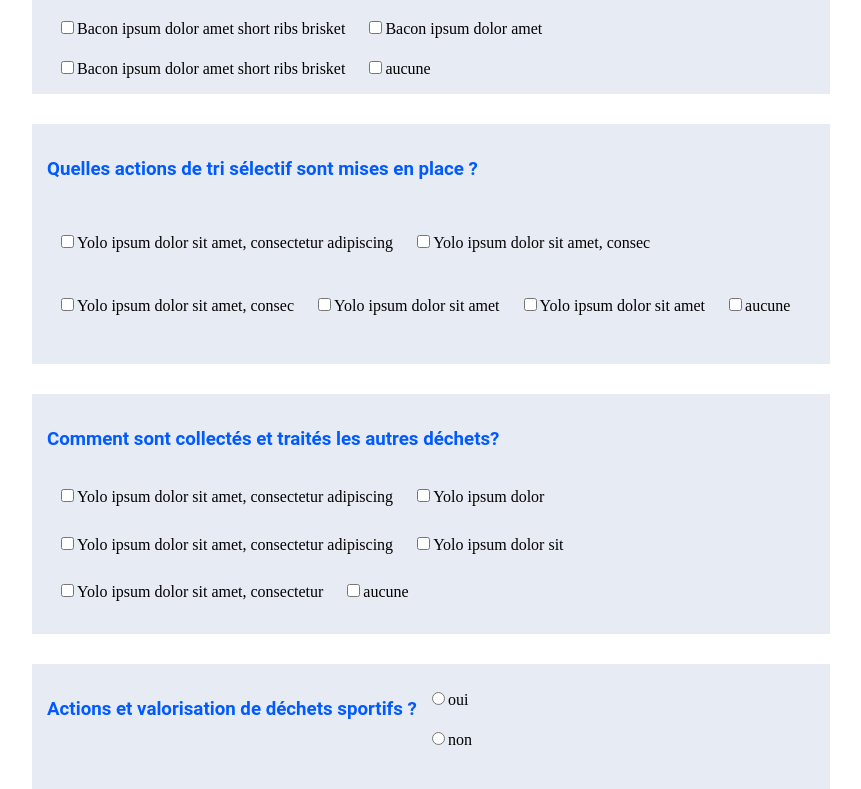
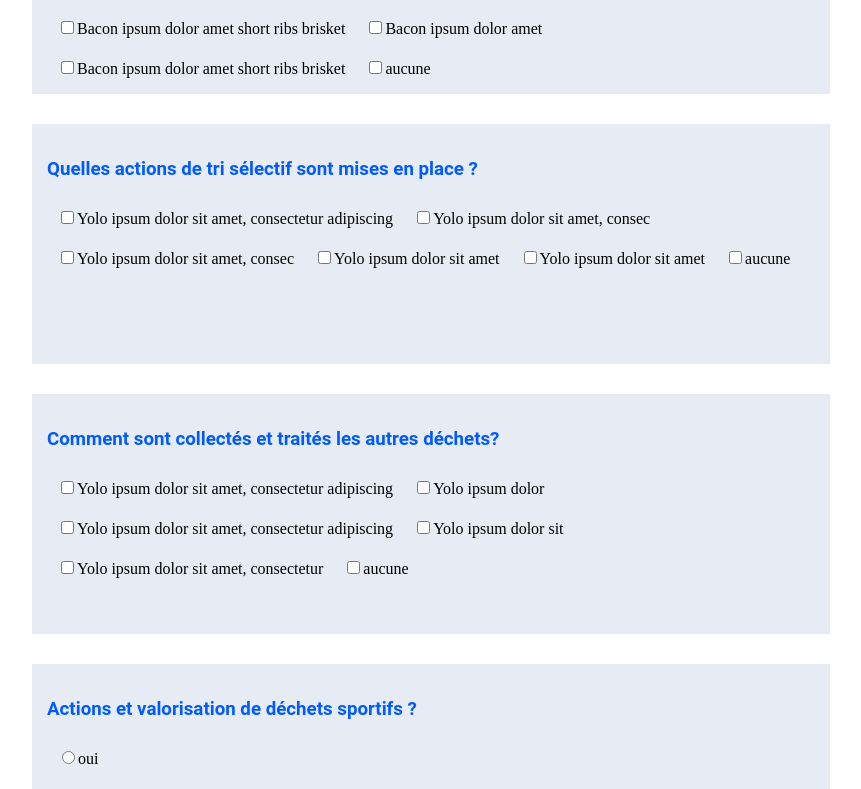
Before and after one commit to Julien-Brcht-Rndlt/region-sud-front, a React (Create React App) app: page /EmiHome in a window 1280 px wide. Shown: the part 2528-3317 px from the top of the page, without its empty margins (8-869 px from the left). Built offline with nearby package versions, Linux system fonts and the light colour scheme.

Commit message:
fixing flex bug on question/answers theme display

```diff
--- a/src/components/funnel/AnswerList.jsx
+++ b/src/components/funnel/AnswerList.jsx
@@ -1,6 +1,6 @@
 import PropTypes from 'prop-types';
 import Answer from './Answer';
-import { FlexCol } from '../../styles/genericStyles/GenericContainers';
+import { FlexCol, FlexWrap } from '../../styles/genericStyles/GenericContainers';
 
 const AnswerList = ({ answers }) => (
   <>
@@ -12,13 +12,17 @@ const AnswerList = ({ answers }) => (
       answers.map((answer) => (
         <Answer key={answer.id} answer={answer} />
       ))
-      }
+        }
       </FlexCol>
        )
     : (
+      <FlexWrap>
+        {
       answers.map((answer) => (
         <Answer key={answer.id} answer={answer} />
-    ))
+      ))
+        }
+      </FlexWrap>
     )
     }
   </>
--- a/src/components/funnel/Question.jsx
+++ b/src/components/funnel/Question.jsx
@@ -2,21 +2,20 @@ import styled from 'styled-components';
 import PropTypes from 'prop-types';
 import AnswerList from './AnswerList';
 import { StyledTitleH3 } from '../../styles/genericStyles/GenericTitles';
-import { Flex } from '../../styles/genericStyles/GenericContainers';
+import { Block } from '../../styles/genericStyles/GenericContainers';
 
-export const StyledQuestionContainer = styled(Flex)`
+export const StyledQuestionContainer = styled(Block)`
   background-color: #e7ecf4;
   height: 210px;
   margin-bottom:30px;
   margin-left:40px;
   width:60%;
   padding:15px;
-  flex-wrap:wrap;
 `;
 
 export default function Question({ title, answers }) {
   return (
-    <StyledQuestionContainer start>
+    <StyledQuestionContainer>
       <StyledTitleH3>{title}</StyledTitleH3>
       <AnswerList answers={answers} />
     </StyledQuestionContainer>
--- a/src/styles/genericStyles/GenericContainers.jsx
+++ b/src/styles/genericStyles/GenericContainers.jsx
@@ -8,6 +8,10 @@ export const Flex = styled.div`
   display: flex;
   justify-content: ${(props) => (props.start && 'flex-start') || (props.end && 'flex-end') || (props.center && 'center')};
   align-items: ${(props) => (props.valign)};
+`;
+
+export const FlexWrap = styled(Flex)`
+  flex-wrap: wrap;
 `;
 
 export const FlexSpace = styled(Flex)`
```
